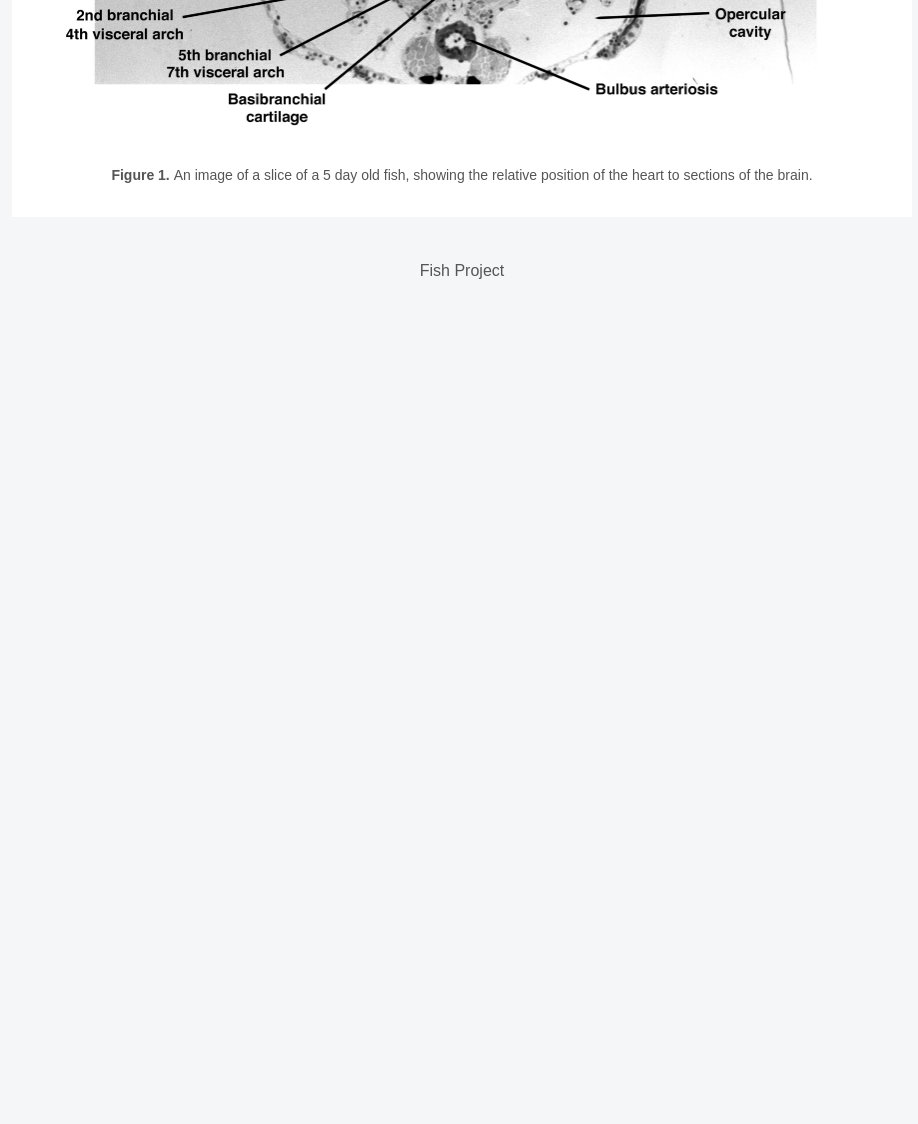
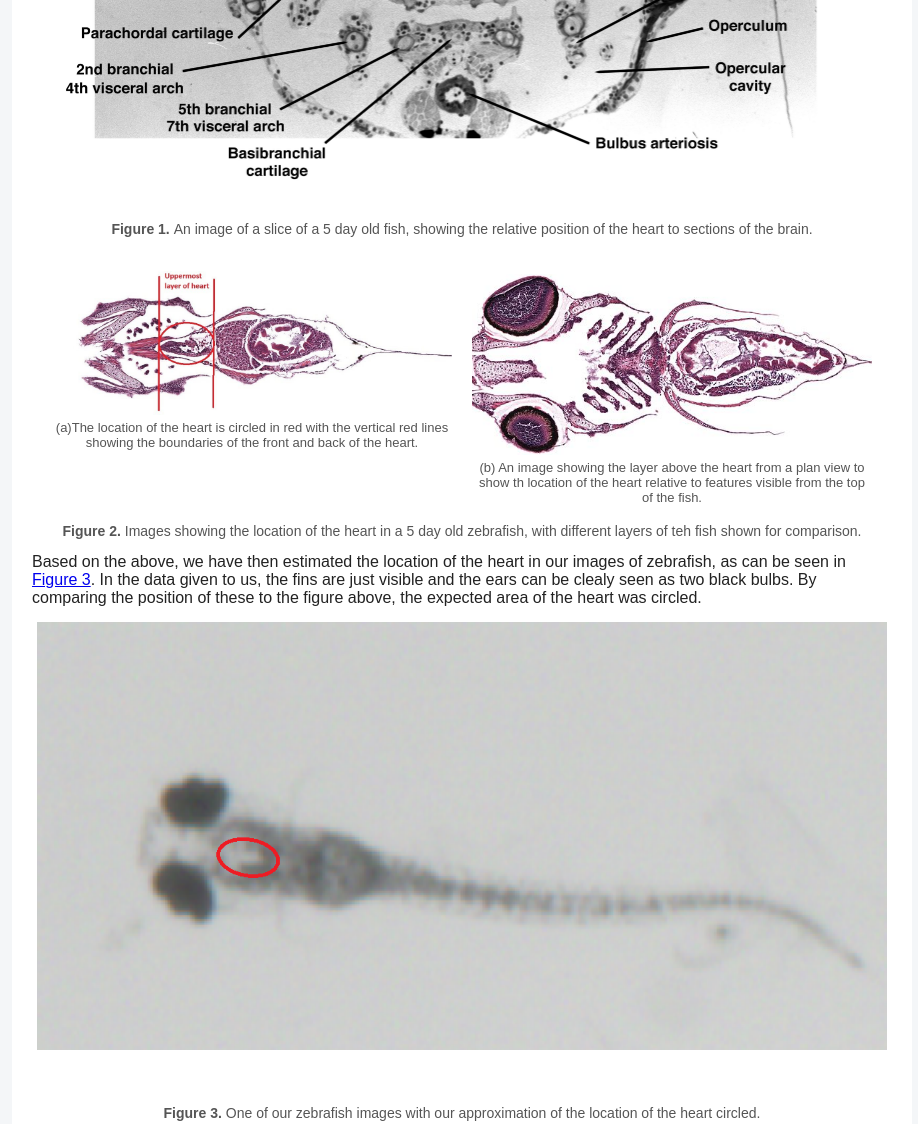
Before and after one commit to teamfishcode/Fish-Project, a website: page anatomy.html in a window 1280 px wide. Shown: the part 4065-5189 px from the top of the page, without its empty margins (178-1096 px from the left). Before the commit the page ends 4365 px from the top, so only its background shows below. Drawn offline with Linux system fonts and the light colour scheme.

Commit message:
Update anatomy.html

```diff
--- a/anatomy.html
+++ b/anatomy.html
@@ -59,6 +59,33 @@
       padding: 20px;
       color: #555;
     }
+    .subfigure-container {
+    display: flex;
+    justify-content: center;
+    gap: 20px;
+    align-items: flex-start;
+    flex-wrap: wrap;
+}
+
+.subfigure {
+    flex: 1;
+    min-width: 250px;
+    max-width: 400px;
+    text-align: center;
+}
+
+.subfigure .project-image {
+    width: 100%;
+    height: auto;
+    margin: 15px auto 5px auto;
+}
+
+.subcaption {
+    text-align: center;
+    color: #555;
+    font-size: 13px;
+    margin-top: 5px;
+}
   </style>
 </head>
 <body>
@@ -128,7 +155,7 @@
 <section>
       <h2>Finding the Heart in Our Data</h2>
 </p>
-  At the very front of the heart lies the Bulbus Aortis. This lies underneath the parts of the brain called the Tectum, valvula cerebelli and fifth branchial arch, as can be seen in <a href="#fig-heart-brain" class="figure-ref"></a>.
+  At the very front of the heart lies the Bulbus Aortis. This lies underneath the parts of the brain called the Tectum, valvula cerebelli and fifth branchial arch, as can be seen in <a href="#fig-heart-brain" class="figure-ref"></a>. Thus, the front of teh heart is expected to lie just behind the eyes. The exact placement of the front and the back of teh heart is highlighted in <a href="#fig-level-placement" class="figure-ref"></a> a), and, when compared with b) of teh same figure, it can be seen that the back of teh heart is approximately in line with where the pectoral fins are attached.
 </p>
 
 
@@ -145,6 +172,47 @@
     </p>
 
 </div>
+
+<div id="fig-level-placement" class="project-figure">
+
+    <div class="subfigure-container">
+
+        <div class="subfigure">
+            <img src="fishimages/fig-lower-level-placement.jpg"
+                 alt="Heart circled in red to show placement"
+                 class="project-image">
+            <p class="subcaption">(a)The location of the heart is circled in red with the vertical red lines showing the boundaries of the front and back of the heart.</p>
+        </div>
+
+        <div class="subfigure">
+            <img src="fishimages/fig-upper-level-placement.png"
+                 alt="Diagram of one layer above what figure a shows."
+                 class="project-image">
+            <p class="subcaption">(b) An image showing the layer above the heart from a plan view to show th location of the heart relative to features visible from the top of the fish.</p>
+        </div>
+
+    </div>
+
+    <p class="caption">
+        Images showing the location of the heart in a 5 day old zebrafish, with different layers of teh fish shown for comparison.
+    </p>
+
+</div>
+
+Based on the above, we have then estimated the location of the heart in our images of zebrafish, as can be seen in <a href="#our-image-circled" class="figure-ref"></a>. In the data given to us, the fins are just visible and the ears can be clealy seen as two black bulbs. By comparing the position of these to the figure above, the expected area of the heart was circled.
+
+<div id="our-image-circled" class="project-figure">
+
+    <img src="fishimages/our-image-circled.png"
+         alt="One of our zebrafish images with the approximated location of teh heart circled"
+         class="project-image wide-image">
+
+    <p class="caption">
+       One of our zebrafish images with our approximation of the location of the heart circled.
+    </p>
+
+</div>
+
 
   </main>
 
```
